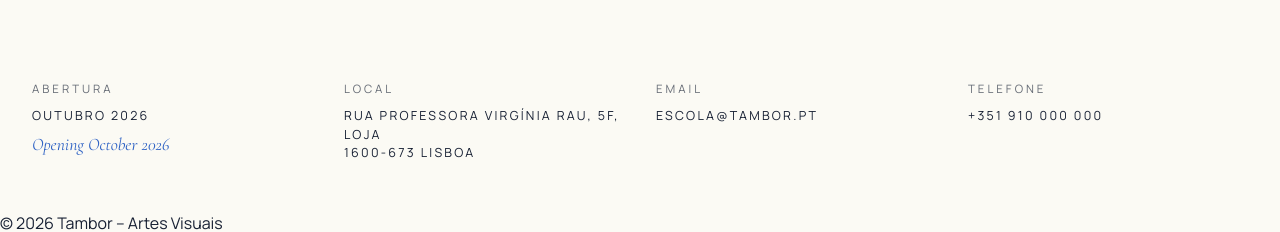
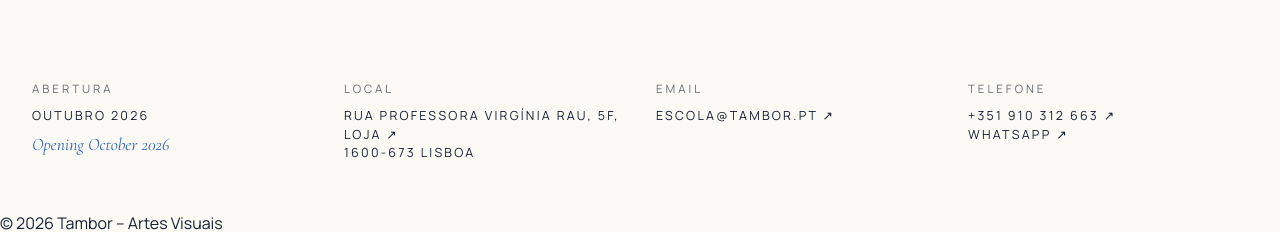
Before and after one commit to tambor-escola/tambor-site, a Jekyll site: the page built from content/contact.html, in a window 1280 px wide. Shown: the part 665-897 px from the top of the page. Built offline with Jekyll 4.4.1, drawn with Linux system fonts in a browser that asks for light colours.

Commit message:
Update footer links and contact information

```diff
--- a/_includes/footer.html
+++ b/_includes/footer.html
@@ -7,16 +7,41 @@
 
   <div>
     <small>Local</small>
-      <p>Rua Professora Virgínia Rau, 5F, loja<br>1600-673 Lisboa</p>
+    <p>
+      <a
+        href="https://maps.google.com/?q=Rua+Professora+Virgínia+Rau+5F+1600-673+Lisboa"
+        target="_blank"
+        rel="noopener"
+      >
+        Rua Professora Virgínia Rau, 5F, loja ↗<br>
+        1600-673 Lisboa
+      </a>
+    </p>
   </div>
 
   <div>
     <small>Email</small>
-      <p>escola@tambor.pt</p>
+    <p>
+      <a href="mailto:escola@tambor.pt">
+        escola@tambor.pt ↗
+      </a>
+    </p>
   </div>
 
   <div>
     <small>Telefone</small>
-      <p>+351 910 000 000</p>
+    <p>
+      <a href="tel:+351910312663">
+        +351 910 312 663 ↗
+      </a>
+      <br>
+      <a
+        href="https://wa.me/351910312663"
+        target="_blank"
+        rel="noopener"
+      >
+        WhatsApp ↗
+      </a>
+    </p>
   </div>
 </footer>
--- a/_sass/custom.scss
+++ b/_sass/custom.scss
@@ -276,7 +276,7 @@ img {
   font-weight: 400;
   font-size: clamp(3.5rem, 7vw, 7.5rem);
   line-height: .82;
-  letter-spacing: -.065em;
+  letter-spacing: 0em;
 }
 
 .hero-subtitle {
@@ -2178,3 +2178,12 @@ input[type="checkbox"] {
 .course-cta:hover i {
   color: var(--cobalt) !important;
 }
+
+.coming-footer a {
+  color: inherit;
+  text-decoration: none;
+}
+
+.coming-footer a:hover {
+  opacity: 0.7;
+}
--- a/assets/css/custom.scss
+++ b/assets/css/custom.scss
@@ -276,7 +276,7 @@ img {
   font-weight: 400;
   font-size: clamp(3.5rem, 7vw, 7.5rem);
   line-height: .82;
-  letter-spacing: -.065em;
+  letter-spacing: 0em;
 }
 
 .hero-subtitle {
@@ -2178,3 +2178,12 @@ input[type="checkbox"] {
 .course-cta:hover i {
   color: var(--cobalt) !important;
 }
+
+.coming-footer a {
+  color: inherit;
+  text-decoration: none;
+}
+
+.coming-footer a:hover {
+  opacity: 0.7;
+}
```
Lines whose indentation alone changed are shown as unchanged.
